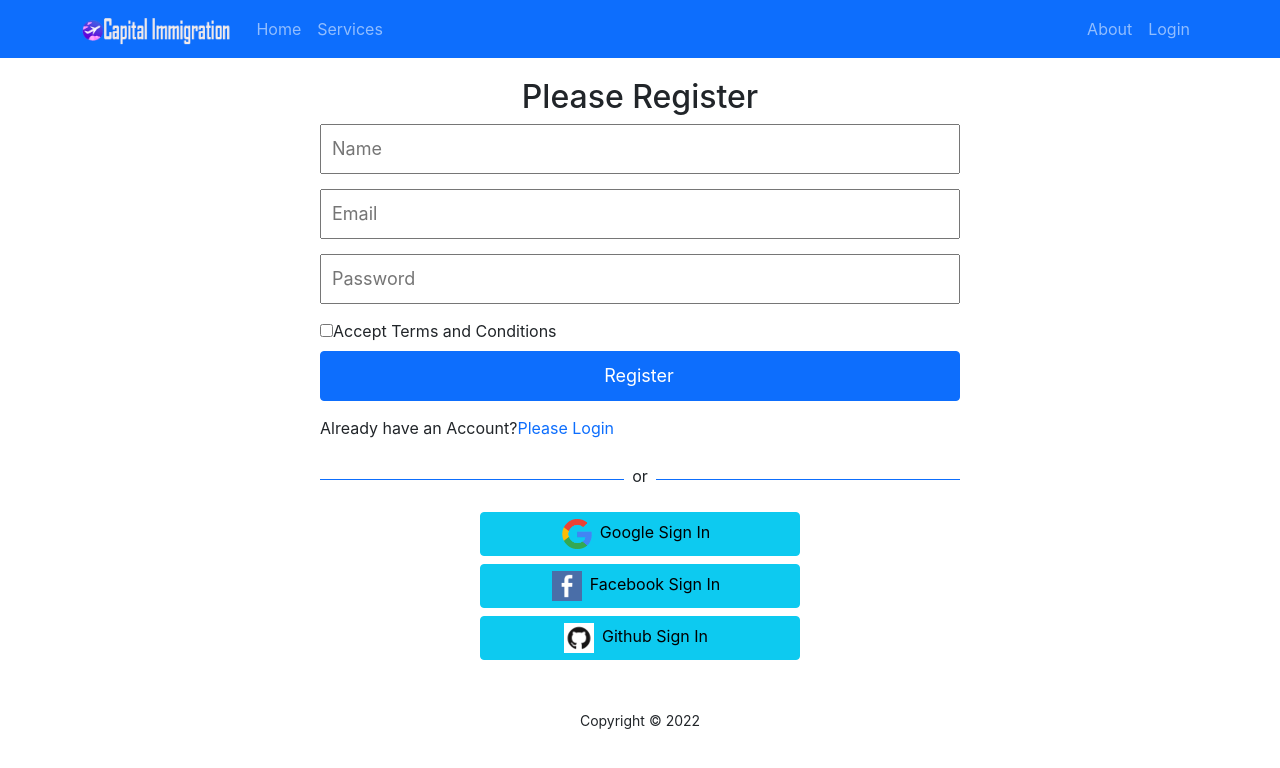
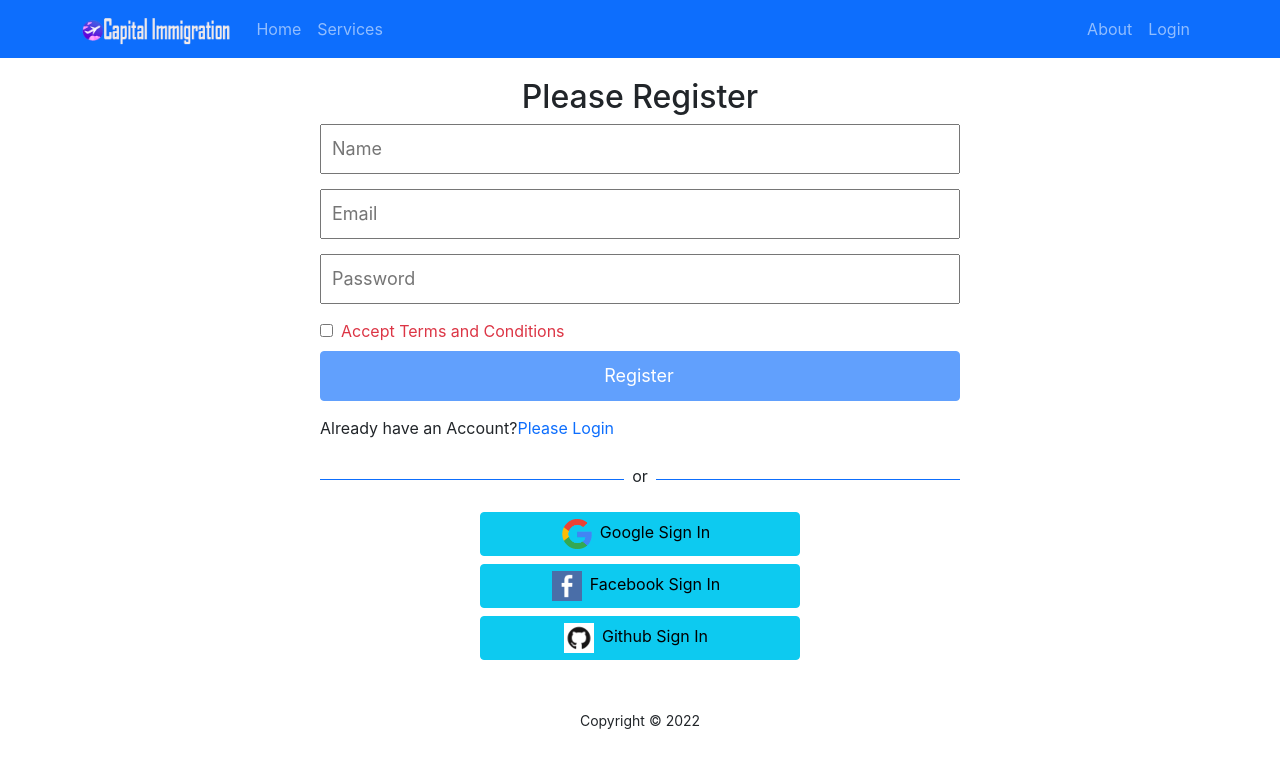
Before and after one commit to MdMostaqAhmed/immigration-service, a React (Create React App) app: page /register in a window 1280 px wide. Shown: the top 768 px of the page. Built offline with nearby package versions, Linux system fonts and the light colour scheme; no server answers.

Commit message:
terms and conditions added

```diff
--- a/src/Pages/Login/Register/Register.js
+++ b/src/Pages/Login/Register/Register.js
@@ -1,4 +1,4 @@
-import React from "react";
+import React, { useState } from "react";
 import { Link, useNavigate } from "react-router-dom";
 import "./Register.css";
 import { useCreateUserWithEmailAndPassword } from "react-firebase-hooks/auth";
@@ -25,7 +25,14 @@
     const password = event.target.password.value;
 
     createUserWithEmailAndPassword(email, password);
+
+    if (agree) {
+      createUserWithEmailAndPassword(email, password);
+    }
   };
+
+  const [agree, setAgree] = useState(false);
+
   return (
     <div className="register-form">
       <h2>Please Register</h2>
@@ -41,15 +48,32 @@
           required
         />
 
-        <input type="checkbox" name="terms" id="terms" />
-        <label htmlFor="terms">Accept Terms and Conditions</label>
+        <input
+          onClick={() => setAgree(!agree)}
+          type="checkbox"
+          name="terms"
+          id="terms"
+        />
+
+        {/* <label
+          className={agree ? "ps-2 text-primary" : " ps-2 text-danger"}
+          htmlFor="terms"
+        >
+          Accept Terms and Conditions
+        </label> */}
+
+        <label className={`ps-2 ${agree ? "" : "text-danger"}`} htmlFor="terms">
+          Accept Terms and Conditions
+        </label>
 
         <input
+          disabled={!agree}
           className="w-100 mx-auto btn btn-primary mt-2"
           type="submit"
           value="Register"
         />
       </form>
+
       <p>
         Already have an Account?
         <Link
```
